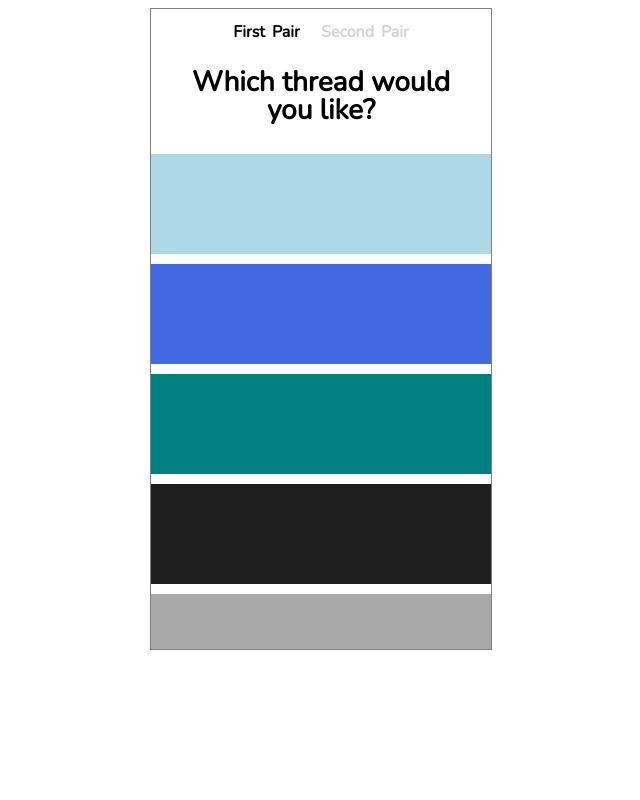
After one commit to saklain31/DjangoWLD, a Django app: template userData/templates/ChooseThread.html in a window 1280 px wide. The commit adds this page. Shown: the whole page, without its empty margins (319-959 px from the left). Run offline with Django 3.2, Linux system fonts and the light colour scheme; the template is opened without the code that fills it, so the values that code supplies are empty.

Commit message:
chooseThread

```diff
--- a/djangostripe/urls.py
+++ b/djangostripe/urls.py
@@ -26,5 +26,7 @@ urlpatterns = [
     path('secondpair/', getJeans2),
     path('instruction/',instructionURL),
     path('chooseDenim/',chooseDenim),
-    path('denim/<int:denimID>/',selectedDenim),
+    #path('denim/<int:denimID>/',selectedDenim),
+    path('chooseThread/<int:denimID>',chooseThread),
+    #path('thread/<int:threadID>/',selectedThread),
 ]
--- a/userData/templates/ChooseDenim.html
+++ b/userData/templates/ChooseDenim.html
@@ -80,7 +80,7 @@
 	<script type="text/javascript">
 		function finalizeDenim(id)
 		{
-			window.location.href="../denim/"+id;
+			window.location.href="../thread/"+id;
 		}
 
 		function selectDenim(id)
--- /dev/null
+++ b/userData/templates/ChooseThread.html
@@ -0,0 +1,80 @@
+<HTML>
+	<header>
+		<link href="https://fonts.googleapis.com/css?family=Nunito" rel="stylesheet">
+
+		<style>
+			a{
+				text-decoration:none;
+			}
+			.screen{
+				width:340px;
+				height:640px;
+				margin:auto;
+				background:white;
+				border:solid 1px grey;
+				overflow:auto;
+			}
+			.smallHeader{
+				text-align:center;
+				font-size:16px;
+				margin-top:12px;
+				font-weight:bold;
+				word-spacing:3px;
+			}
+			.bigHeader{
+				text-align:center;
+				font-size:28px;
+				margin:25px 40px 0 40px;
+				font-weight:bold;
+				word-spacing:0px;
+				letter-spacing:0px;
+				line-height:28px;
+			}
+			.threadContainer{
+				width:100%;
+				margin:20px 0px;
+				overflow:auto;
+			}
+			.thread{
+				width:100%;
+				margin:10px 0px;
+				text-align:center;
+				height:100px;
+				color:white;
+				font-size:17px;
+				font-weight:bold;
+				line-height:17px;
+			}
+
+		</style>
+	</header>
+
+	<body style="font-family: 'Nunito', sans-serif;">
+		<div class="screen">
+			<div class="smallHeader">
+				First Pair &nbsp <span style="color:lightgrey;">Second Pair</span>
+			</div>
+			<div class="bigHeader">
+				Which thread would you like?
+			</div>
+			<div class="threadContainer">
+				<a href="someLink"><div class="thread" style="background:lightblue">
+
+				</div></a>
+				<a href="someLink"><div class="thread" style="background:royalblue">
+
+				</div></a>
+				<a href="someLink"><div class="thread" style="background:teal">
+
+				</div></a>
+				<a href="someLink"><div class="thread" style="background:rgb(30,30,30)">
+
+				</div></a>
+				<a href="someLink"><div class="thread" style="background:darkGrey">
+
+				</div></a>
+
+			</div>
+		</div>
+	</body>
+</HTML>
--- a/userData/urls.py
+++ b/userData/urls.py
@@ -3,11 +3,11 @@ from django.conf.urls import url
 from django.contrib import admin
 from django.urls import path, include
 
-from rest_framework import routers
+#from rest_framework import routers
 from userData.views import *
 
-router = routers.DefaultRouter()
-router.register(r'tempOrder', tempOrderViewSet)
+#router = routers.DefaultRouter()
+#router.register(r'tempOrder', tempOrderViewSet)
 
 urlpatterns = [
     #path(r'', include(router.urls)),
```
Also changed, not shown: userData/models.py (+54 -10 lines), userData/serializers.py (+6 -6 lines), userData/templates/ChooseCut.html (added, +98 -0 lines), userData/templates/SelectedDenim.html (deleted, +0 -82 lines), userData/views.py (+32 -15 lines), db.sqlite3, userData/migrations/0001_initial.py, userData/migrations/0002_auto_20190505_1847.py (deleted).
